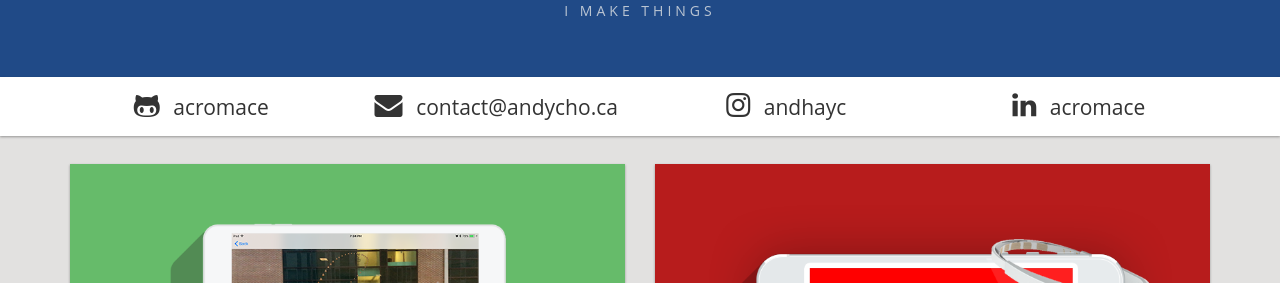
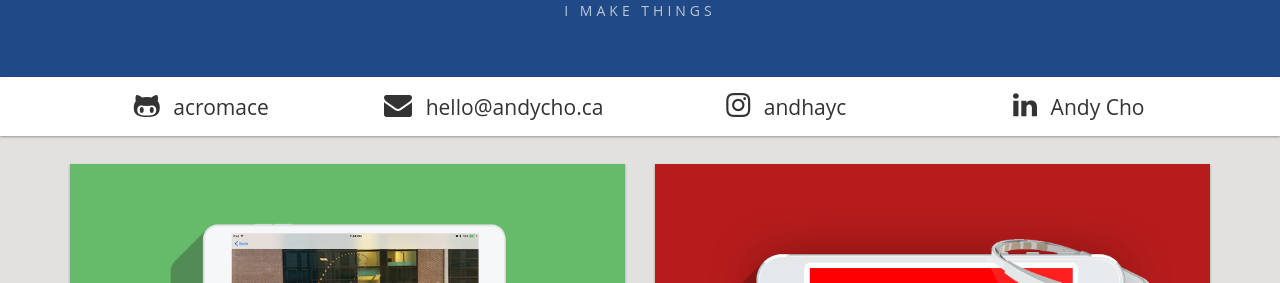
Before and after one commit to AcroMace/acromace.github.io, a Jekyll site: the page built from index.html, in a window 1280 px wide and 900 px high. Shown: the part 272-555 px from the top of the window. Built offline with Jekyll 4.4.1, drawn with Linux system fonts in a browser that asks for light colours.

Commit message:
Update email

```diff
--- a/_includes/contact_bar.html
+++ b/_includes/contact_bar.html
@@ -8,9 +8,9 @@
       </a>
     </div>
     <div class="col-md-6 col-lg-3">
-      <a href="mailto:contact@andycho.ca">
+      <a href="mailto:hello@andycho.ca">
         <div type="button" class="btn btn-default btn-contact">
-          <i class="fa fa-envelope fa-2x"></i> <p>contact@andycho.ca</p>
+          <i class="fa fa-envelope fa-2x"></i> <p>hello@andycho.ca</p>
         </div>
       </a>
     </div>
@@ -24,7 +24,7 @@
     <div class="col-md-6 col-lg-3">
       <a href="https://ca.linkedin.com/in/acromace/">
         <div type="button" class="btn btn-default btn-contact">
-          <i class="fa fa-linkedin fa-2x"></i> <p>acromace</p>
+          <i class="fa fa-linkedin fa-2x"></i> <p>Andy Cho</p>
         </div>
       </a>
     </div>
```
